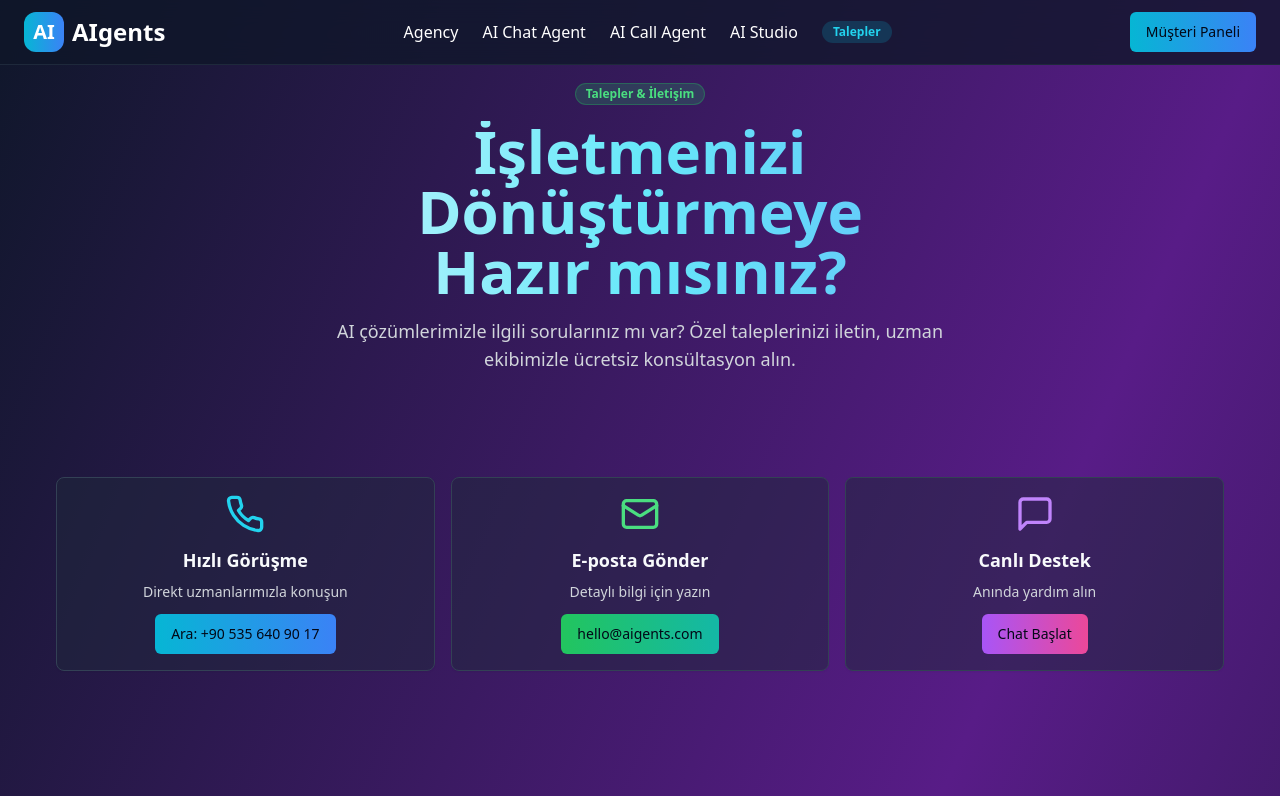
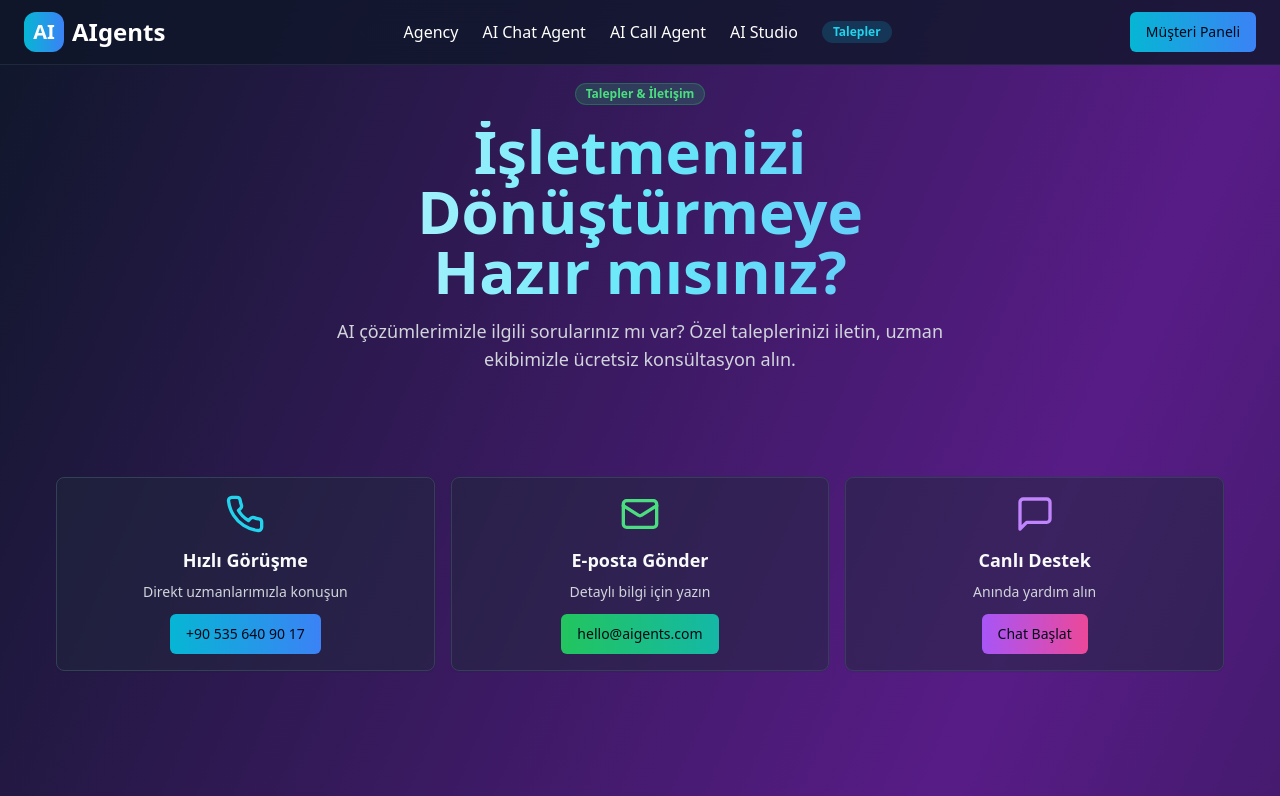
Before and after one commit to mjakoos/aigents4, a React (Vite) app: page /talepler in a window 1280 px wide. Shown: the top 796 px of the page. Built offline with nearby package versions, Linux system fonts and the light colour scheme.

Commit message:
Updated Talepler.tsx

```diff
--- a/src/pages/Talepler.tsx
+++ b/src/pages/Talepler.tsx
@@ -140,7 +140,7 @@
               <h3 className="text-lg font-semibold mb-2">Hızlı Görüşme</h3>
               <p className="text-gray-300 text-sm mb-3">Direkt uzmanlarımızla konuşun</p>
               <Button className="bg-gradient-to-r from-cyan-500 to-blue-500 hover:from-cyan-600 hover:to-blue-600 text-sm">
-                Ara: +90 535 640 90 17
+                +90 535 640 90 17
               </Button>
             </Card>
 
```
